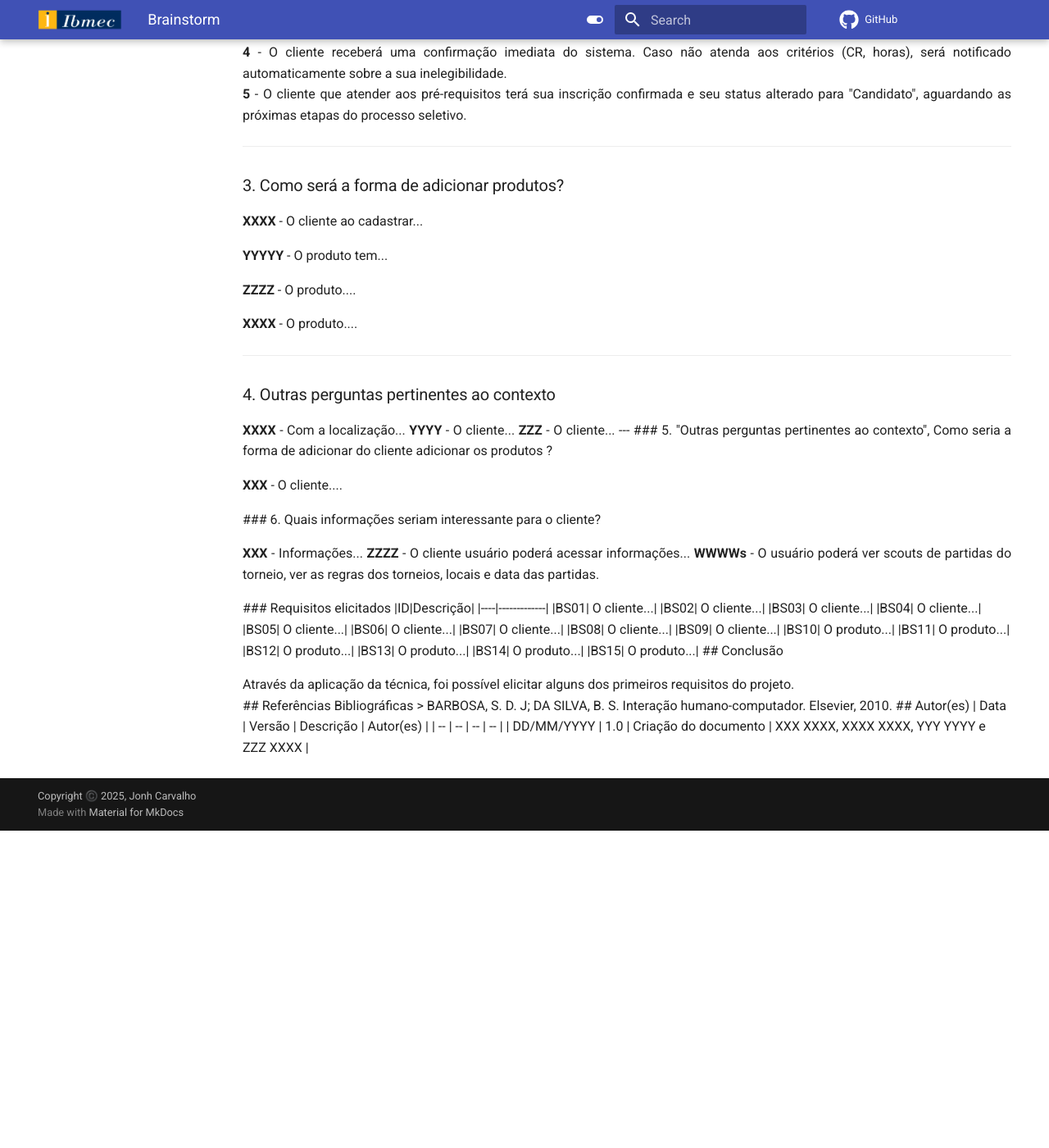
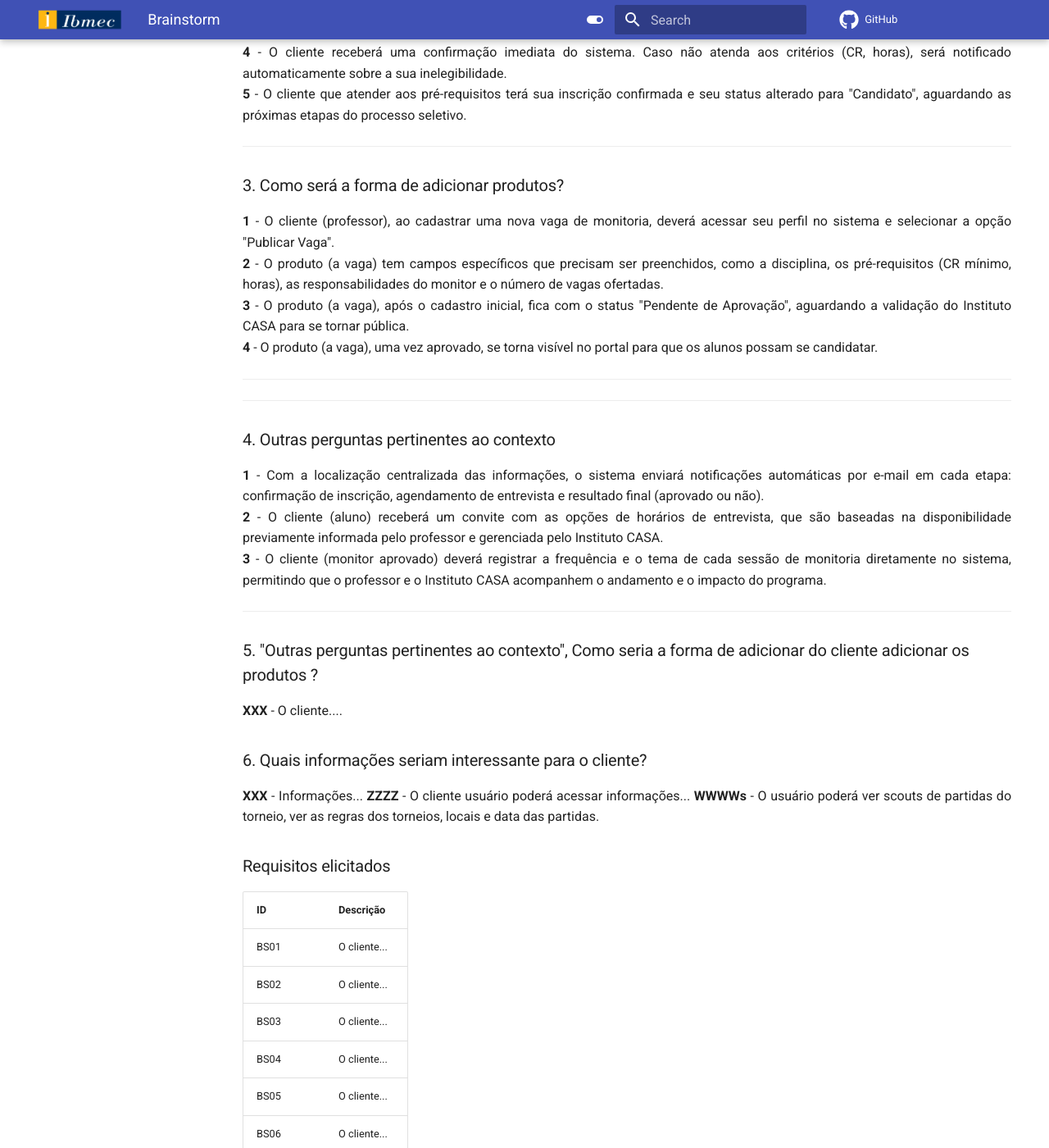
Before and after one commit to Projetos-de-Extensao/PBE_25.2_8004_Pioneiros, an MkDocs documentation site: the page built from docs/Iniciacao/Brainstorm.md, in a window 1280 px wide and 1400 px high, scrolled down 1247 px. Shown: the whole window at 82% size. Built offline with MkDocs 1.6.1 and Material for MkDocs 9.7.7, drawn with Linux system fonts in a browser that asks for light colours; comment, search, counter and statistics services are not loaded; before the commit the page ends 2260 px from its top, so only the background shows below that; some of the changed text lies outside the part shown.

Commit message:
Update Brainstorm3 e 4.md

```diff
--- a/docs/Iniciacao/Brainstorm.md
+++ b/docs/Iniciacao/Brainstorm.md
@@ -46,16 +46,13 @@ A equipe se reuniu para debater ideias gerais sobre o projeto via..., começou .
 ### 3. Como será a forma de adicionar produtos?
 
 <p align = "justify">
-<b>XXXX</b> - O cliente ao cadastrar...
+<b>1</b> - O cliente (professor), ao cadastrar uma nova vaga de monitoria, deverá acessar seu perfil no sistema e selecionar a opção "Publicar Vaga".<br>
+<b>2</b> - O produto (a vaga) tem campos específicos que precisam ser preenchidos, como a disciplina, os pré-requisitos (CR mínimo, horas), as responsabilidades do monitor e o número de vagas ofertadas.<br>
+<b>3</b> - O produto (a vaga), após o cadastro inicial, fica com o status "Pendente de Aprovação", aguardando a validação do Instituto CASA para se tornar pública.<br>
+<b>4</b> - O produto (a vaga), uma vez aprovado, se torna visível no portal para que os alunos possam se candidatar.<br>
 </p>
 
-<p align = "justify">
-<b>YYYYY</b> - O produto tem...
-</p>
-
-<b>ZZZZ</b> - O produto....
-
-<b>XXXX</b> - O produto....
+---
 
 
 ---
@@ -63,11 +60,10 @@ A equipe se reuniu para debater ideias gerais sobre o projeto via..., começou .
 ### 4. Outras perguntas pertinentes ao contexto
 
 <p align = "justify">
-<b>XXXX</b> - Com a localização...
-
-<b>YYYY</b> - O cliente...
-
-<b>ZZZ</b> - O cliente...
+<b>1</b> - Com a localização centralizada das informações, o sistema enviará notificações automáticas por e-mail em cada etapa: confirmação de inscrição, agendamento de entrevista e resultado final (aprovado ou não).<br>
+<b>2</b> - O cliente (aluno) receberá um convite com as opções de horários de entrevista, que são baseadas na disponibilidade previamente informada pelo professor e gerenciada pelo Instituto CASA.<br>
+<b>3</b> - O cliente (monitor aprovado) deverá registrar a frequência e o tema de cada sessão de monitoria diretamente no sistema, permitindo que o professor e o Instituto CASA acompanhem o andamento e o impacto do programa.<br>
+</p>
 
 ---
 
```
